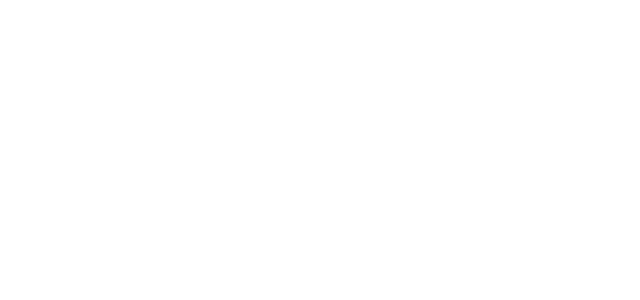
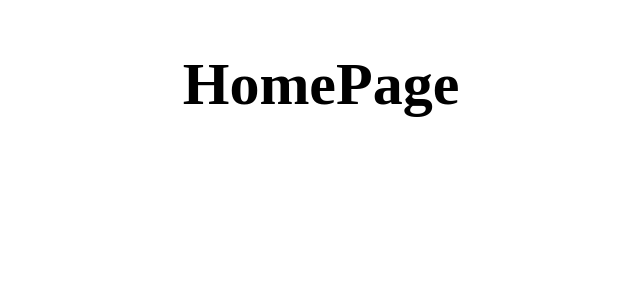
Before and after one commit to pawelztef/five-star-roofing, a React (Create React App) app in the folder five_star_roofing_frontend/: page / in a window 1280 px wide. Shown: the top 300 px of the page, without its empty margins (319-959 px from the left). Built offline with nearby package versions, Linux system fonts and the light colour scheme; a web font is replaced by a local one.

Commit message:
Router created & routes connected to mock Pages components

```diff
--- a/five_star_roofing_frontend/src/components/App.js
+++ b/five_star_roofing_frontend/src/components/App.js
@@ -15,6 +15,17 @@
     return (
       <div className="five-star-roofing-app">
         <div className="pz-responsivnes-indicator"></div>
+
+        <Router>
+          <div>
+            <Route exact path="/" component={HomePage}></Route>
+            <Route exact path="/about" component={AboutPage}></Route>
+            <Route exact path="/services" component={ServicesPage}></Route>
+            <Route exact path="/gallery" component={GalleryPage}></Route>
+            <Route exact path="/contact" component={ContactPage}></Route>
+          </div>
+        </Router>
+
       </div>
     )
   }
```
